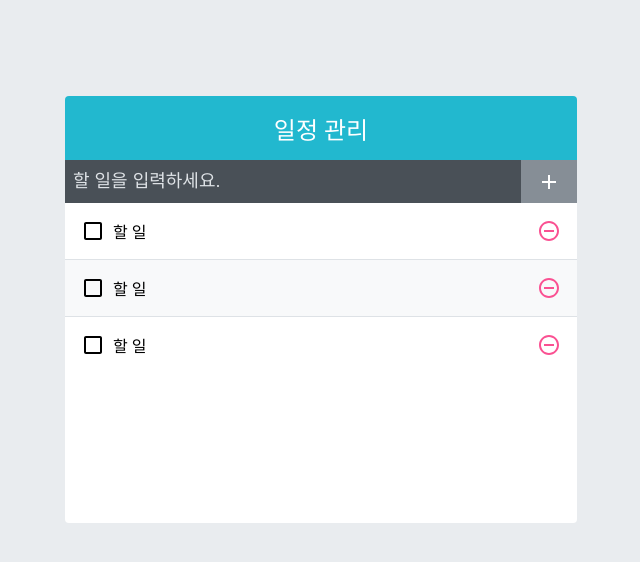
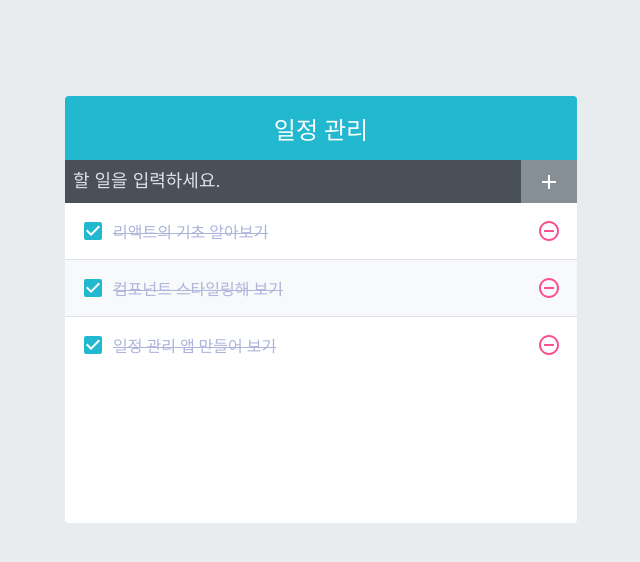
Before and after one commit to heyimcsy/React-handling-skills_todo_app, a React (Create React App) app: page / in a window 1280 px wide. Shown: the top 562 px of the page, without its empty margins (319-959 px from the left). Built offline with nearby package versions, Linux system fonts and the light colour scheme.

Commit message:
Create functions

```diff
--- a/package.json
+++ b/package.json
@@ -6,7 +6,7 @@
     "@testing-library/jest-dom": "^5.14.1",
     "@testing-library/react": "^13.0.0",
     "@testing-library/user-event": "^13.2.1",
-    "classname": "^0.0.0",
+    "classnames": "^2.5.1",
     "react": "^18.3.1",
     "react-dom": "^18.3.1",
     "react-icons": "^5.3.0",
--- a/src/App.js
+++ b/src/App.js
@@ -1,8 +1,39 @@
 import TodoTemplate from './components/TodoTemplate';
 import TodoInsert from './components/TodoInsert';
 import TodoList from './components/TodoList';
+import { useCallback, useRef, useState } from 'react';
 
 const App = () => {
-  return <TodoTemplate><TodoInsert/><TodoList/></TodoTemplate>
+  const [todos, setTodos] = useState([
+    {
+      id: 1,
+      text: '리액트의 기초 알아보기',
+      checked: true,
+    },
+    {
+      id: 2,
+      text: '컴포넌트 스타일링해 보기',
+      checked: true,
+    },
+    {
+      id: 3,
+      text: '일정 관리 앱 만들어 보기',
+      checked: true,
+    }
+  ])
+
+  const nextId = useRef(4)
+  const onInsert = useCallback(
+    text => {
+      const todo = {
+        id: nextId.current,
+        text,
+        checked: false
+      };
+      setTodos(todos.concat(todo))
+      nextId.current += 1
+    },[todos]
+  )
+  return <TodoTemplate><TodoInsert onInsert={onInsert}/><TodoList todos={todos}/></TodoTemplate>
 }
 export default App;
--- a/src/components/TodoInsert.js
+++ b/src/components/TodoInsert.js
@@ -1,10 +1,19 @@
 import { MdAdd } from 'react-icons/md';
 import './TodoInsert.scss'
+import { useCallback, useState } from 'react';
 
 const TodoInsert = ( )=> {
+  const [value, setValue] = useState('')
+  const onChange = useCallback(e=> {
+    setValue(e.target.value)
+  },[])
   return (
     <form className="TodoInsert">
-      <input placeholder="할 일을 입력하세요." />
+      <input
+        placeholder="할 일을 입력하세요."
+        value={value}
+        onChange={onChange}
+      />
       <button type="submit">
         <MdAdd/>
       </button>
--- a/src/components/TodoList.js
+++ b/src/components/TodoList.js
@@ -1,12 +1,12 @@
 import './TodoList.scss'
 import TodoListItem from './TodoListItem';
 
-const TodoList = ()=> {
+const TodoList = ({todos})=> {
   return (
     <div className="TodoList">
-      <TodoListItem />
-      <TodoListItem />
-      <TodoListItem />
+      {todos.map(todo => (
+        <TodoListItem todo={todo} key={todo.id}/>
+      ))}
     </div>
   )
 }
--- a/src/components/TodoListItem.js
+++ b/src/components/TodoListItem.js
@@ -1,12 +1,14 @@
 import { MdCheckBoxOutlineBlank, MdRemoveCircleOutline, MdCheckBox} from 'react-icons/md';
 import './TodoListItem.scss'
+import cn from 'classnames'
 
-const TodoListItem = ( )=> {
+const TodoListItem = ({todo})=> {
+  const {text, checked} = todo;
   return (
     <div className="TodoListItem">
-      <div className="checkbox">
-        <MdCheckBoxOutlineBlank/>
-        <div className="text">할 일</div>
+      <div className={cn('checkbox', {checked})}>
+        {checked ? <MdCheckBox/> : <MdCheckBoxOutlineBlank/> }
+        <div className="text">{text}</div>
       </div>
       <div className="remove">
         <MdRemoveCircleOutline />
```
Also changed, not shown: 1 other file (tests, documents, lock files or other folders).
